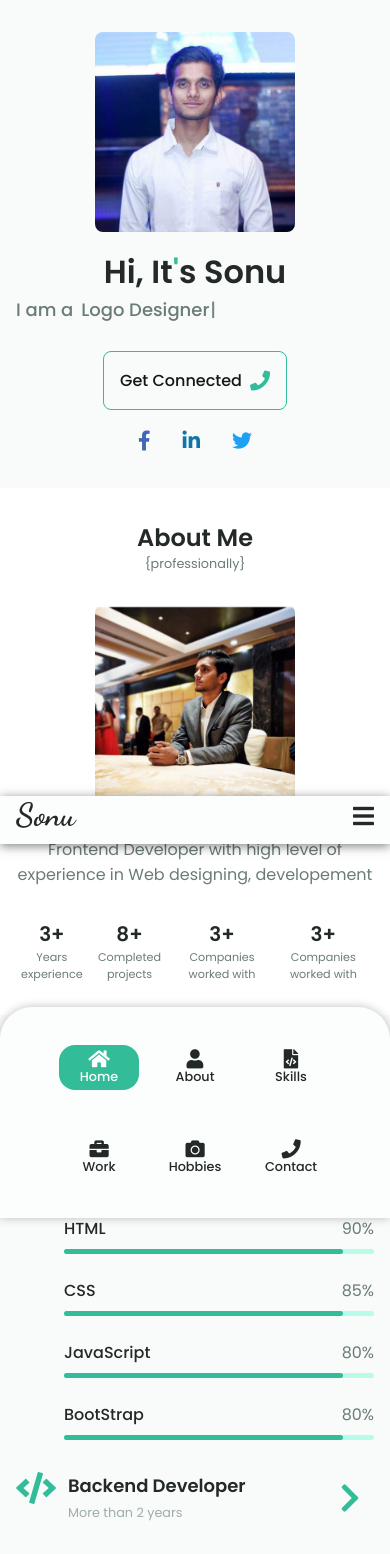
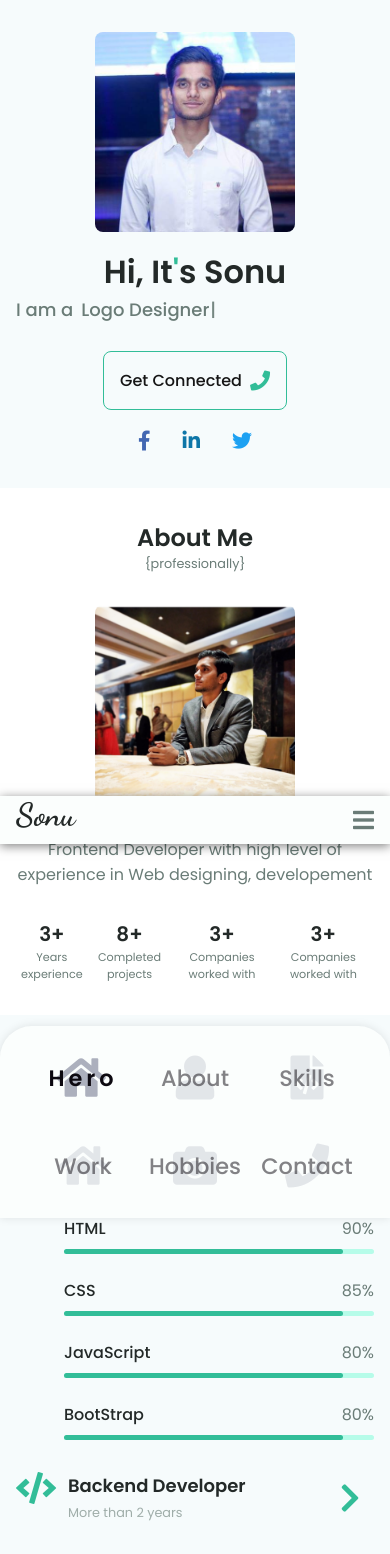
Before and after one commit to SonuAkhtar/Portfolio_react, a React (Vite) app: page / in a window 390 px wide. Shown: the top 1554 px of the page. Built offline with nearby package versions, Linux system fonts and the light colour scheme.

Commit message:
header updated

```diff
--- a/src/App.jsx
+++ b/src/App.jsx
@@ -1,3 +1,4 @@
+// Imported components
 import Header from "./components/Header/Header";
 import Hero from "./components/Hero/Hero";
 import AboutMe from "./components/AboutMe/AboutMe";
@@ -7,6 +8,8 @@ import Works from "./components/Works/Works";
 import Hobbies from "./components/Hobbies/Hobbies";
 import Contact from "./components/Contact/Contact";
 import Footer from "./components/Footer/Footer";
+
+// Imported CSS
 import "./app.css";
 
 function App() {
--- a/src/app.css
+++ b/src/app.css
@@ -27,7 +27,7 @@
   --container-color: #fff;
 
   --body-font: "poppins", sans-serif;
-  --section-background-color: rgba(0, 0, 0, 0.01);
+  --section-background-color: #f6fbfc;
   --big-font-size: 2rem;
   --h1-font-size: 1.5rem;
   --h2-font-size: 1.25rem;
@@ -99,11 +99,9 @@ img {
 }
 
 /*repeated classNamees*/
-
 .section {
   overflow: hidden;
   padding: 1rem 0;
-  background-color: red;
 }
 
 .section_title {
@@ -127,10 +125,8 @@ img {
 }
 
 .container {
-  /* max-width: 768px; */
   margin-left: var(--mb-1-5);
   margin-right: var(--mb-1-5);
-  background-color: yellow;
 }
 
 .grid {
--- a/src/components/Header/Header.jsx
+++ b/src/components/Header/Header.jsx
@@ -1,62 +1,39 @@
-import React, { useState } from "react";
+import React, { useEffect, useState } from "react";
+
+// Imported Component
+import MenuDesk from "../MenuDesk/MenuDesk";
+import MenuMobile from "../MenuMobile/MenuMobile";
+
+// Imported CSS
 import "./header.css";
 
 const Header = () => {
-  const [burgerClick, setBurgerClick] = useState(false);
+  const [menuClick, setMenuClick] = useState(false);
+  const [headerScroll, setHeaderScroll] = useState(false);
+
+  useEffect(() => {
+    window.addEventListener("scroll", () => {
+      setHeaderScroll(window.scrollY > 50);
+    });
+  }, []);
+
   return (
     <>
-      <header className="header" id="header">
-        <div className="header_container">
-          <nav>
-            <div className="nav_logo">
-              <a href="#">Sonu</a>
-            </div>
+      <header className={`header ${headerScroll && "scroll"}`}>
+        <nav>
+          <a className="nav_logo" href="#">
+            Sonu
+          </a>
 
-            <div className="nav_menu" id="nav-menu">
-              <ul className={`nav_list ${burgerClick && "show"}`}>
-                <li className="nav_item">
-                  <a href="#home" className="nav_link active_tab">
-                    <i className="fas fa-home nav_icon" /> Home
-                  </a>
-                </li>
-                <li className="nav_item">
-                  <a href="#about" className="nav_link">
-                    <i className="fas fa-user nav_icon" /> About
-                  </a>
-                </li>
-                <li className="nav_item">
-                  <a href="#skills" className="nav_link">
-                    <i className="fas fa-file-code nav_icon" /> Skills
-                  </a>
-                </li>
-                <li className="nav_item">
-                  <a href="#services" className="nav_link">
-                    <i className="fas fa-briefcase nav_icon" /> Work
-                  </a>
-                </li>
-                <li className="nav_item">
-                  <a href="#portfolio" className="nav_link">
-                    <i className="fas fa-camera nav_icon" /> Hobbies
-                  </a>
-                </li>
-                <li className="nav_item">
-                  <a href="#contact" className="nav_link">
-                    <i className="fas fa-phone nav_icon" /> Contact
-                  </a>
-                </li>
-              </ul>
-            </div>
-            <div className="nav_btns">
-              <div
-                className="nav_toggle"
-                onClick={() => setBurgerClick(!burgerClick)}
-              >
-                <i className={`fas fa-bars ${!burgerClick && "show"}`}></i>
-                <i className={`fas fa-times ${burgerClick && "show"}`}></i>
-              </div>
-            </div>
-          </nav>
-        </div>
+          <div className="menu_icons" onClick={() => setMenuClick(!menuClick)}>
+            <i className={`fas fa-bars ${!menuClick && "show"}`} />
+            <i className={`fas fa-times ${menuClick && "show"}`} />
+          </div>
+
+          <MenuDesk show={menuClick} setShow={setMenuClick} />
+
+          <MenuMobile expand={menuClick} setExpand={setMenuClick} />
+        </nav>
       </header>
     </>
   );
--- a/src/components/Header/header.css
+++ b/src/components/Header/header.css
@@ -1,22 +1,23 @@
 .header {
   width: 100vw;
+  height: var(--header-height);
   position: fixed;
   top: 0;
-  bottom: initial;
   z-index: var(--z-fixed);
   background: var(--body-color);
-  height: var(--header-height);
-  padding: 1rem 0;
-}
-
-.header_container {
-  height: 100%;
+  padding: 1rem;
   display: flex;
   align-items: center;
   justify-content: center;
 }
 
+.header.scroll {
+  box-shadow: 0 -1px 10px rgba(0, 0, 0, 0.25);
+}
+
 nav {
+  position: relative;
+  height: 100%;
   width: 100%;
   max-width: 1200px;
   height: var(--header-height);
@@ -25,91 +26,39 @@ nav {
   align-items: center;
 }
 
-.nav_btns {
-  display: none;
-}
-
-.nav_toggle {
-  display: none;
-  color: var(--title-color);
-  font-weight: var(--font-medium);
-}
-
 .nav_logo {
   font-family: "Dancing Script", cursive;
+  color: var(--title-color);
   font-size: 2rem;
   font-weight: bold;
 }
 
-.nav_logo a {
-  color: var(--title-color);
-}
-
-.nav_logo a:hover {
+.nav_logo:hover {
   color: var(--first-color);
 }
 
-.nav_list {
-  display: flex;
-  align-items: center;
-  justify-content: center;
-  gap: 2rem;
+.menu_icons {
+  position: relative;
 }
 
-.nav_link {
-  display: flex;
-  flex-direction: column;
-  align-items: center;
-  padding: 0 0.5rem;
-  border-radius: 1rem;
-  box-shadow: inset 0 0 0 0 var(--first-color);
-  font-size: var(--small-font-size);
-  color: var(--title-color);
-  font-weight: var(--font-medium);
-  transition: 0.4s;
+.menu_icons i {
+  position: absolute;
+  top: 50%;
+  right: 0;
+  transform: translateY(-50%);
+  z-index: var(--z-fixed);
+  font-size: 1.5rem;
+  scale: 0;
+  transition: all 0.5s ease;
+  cursor: pointer;
 }
 
-.nav_link:hover {
-  box-shadow: inset 100px 0 0 0 var(--first-color);
-  color: #fff;
-  transition: 0.5s;
-}
-
-.nav_icon {
-  display: none;
-  font-size: 1.2rem;
-}
-
-.nav_close {
-  position: absolute;
-  right: 1.3rem;
-  bottom: 0.5rem;
-  font-size: 1.5rem;
-  cursor: pointer;
-  color: var(--first-color);
-}
-
-.nav_close:hover {
-  color: var(--first-color-alt);
-}
-
-.active_tab {
-  background: var(--first-color);
-  color: #fff !important;
-}
-
-.active_link {
-  background: var(--first-color);
-  color: #fff !important;
-}
-
-.scroll_header {
-  box-shadow: 0 -1px 10px rgba(0, 0, 0, 0.25);
+.menu_icons i.show {
+  scale: 1;
 }
 
 @media screen and (max-width: 767px) {
   .header {
-    padding: 1rem;
     bottom: 0;
     top: auto;
     box-shadow: 0 2px 10px rgba(0, 0, 0, 0.5);
@@ -120,60 +69,4 @@ nav {
     width: 100%;
     z-index: var(--z-fixed);
   }
-
-  .nav_list {
-    position: fixed;
-    bottom: 3rem;
-    left: 0;
-    background: var(--body-color);
-    width: 100%;
-    height: 25vh;
-    padding: 1.5rem;
-    display: flex;
-    flex-wrap: wrap;
-    justify-content: center;
-    gap: 1rem;
-    border-radius: 2rem 2rem 0 0;
-    box-shadow: 0 0 10px rgba(0, 0, 0, 0.25);
-    transform: translateY(50vh);
-    transition: all 0.5s ease;
-    z-index: 1;
-  }
-
-  .nav_list.show {
-    transform: translateY(0);
-  }
-
-  .nav_link {
-    width: 80px;
-    padding: 0.25rem 0.75rem;
-  }
-
-  .nav_icon {
-    display: block;
-    font-size: 1.2rem;
-  }
-
-  .nav_btns {
-    display: block;
-  }
-
-  .nav_toggle {
-    display: block;
-  }
-
-  .nav_toggle i {
-    font-size: 1.5rem;
-    position: absolute;
-    right: 1rem;
-    bottom: 1rem;
-    z-index: var(--z-fixed);
-    transform: scale(0);
-    transition: all 0.5s ease;
-  }
-
-  .nav_toggle i.show {
-    display: block;
-    transform: scale(1);
-  }
 }
--- a/src/components/MenuDesk/MenuDesk.jsx
+++ b/src/components/MenuDesk/MenuDesk.jsx
@@ -4,25 +4,25 @@ import React, { useState } from "react";
 import "./menuDesk.css";
 
 const MenuDesk = ({ show, setShow }) => {
-  const [circlePos, setCirclePos] = useState("three");
+  const [menuItem, setMenuItem] = useState("three");
 
   const menuDeskItems = [
     { id: 0, class: "one", number: "01", name: "About", href: "#about" },
     { id: 1, class: "two", number: "02", name: "Skills", href: "#skills" },
-    { id: 2, class: "three", number: "03", name: "Home", href: "#" },
+    { id: 2, class: "three", number: "03", name: "Hero", href: "#" },
     { id: 3, class: "four", number: "04", name: "Work", href: "#work" },
     { id: 4, class: "five", number: "05", name: "Hobbies", href: "#hobbies" },
     { id: 5, class: "six", number: "06", name: "Contact", href: "#contact" },
   ];
 
   const handleMenuClick = (val) => {
-    setCirclePos(val);
+    setMenuItem(val);
     setShow(false);
   };
 
   return (
     <div className={`menuDesk_container ${show && "show"}`}>
-      <div className={`menuDesk_circle ${circlePos}`}>
+      <div className={`menuDesk_circle ${menuItem}`}>
         {menuDeskItems.map((item, i) => (
           <div
             key={i}
@@ -34,13 +34,13 @@ const MenuDesk = ({ show, setShow }) => {
             <div className="menuDesk_dot">
               <i
                 className={`far fa-dot-circle ${
-                  circlePos == item.class && "active"
+                  menuItem == item.class && "active"
                 }`}
               />
             </div>
             <a
               href={item.href}
-              className={`menuDesk_text ${circlePos == item.class && "active"}`}
+              className={`menuDesk_text ${menuItem == item.class && "active"}`}
             >
               <span className="number">{item.number}</span>
               <span className="name">{item.name}</span>
--- /dev/null
+++ b/src/components/MenuMobile/MenuMobile.jsx
@@ -0,0 +1,77 @@
+import React, { useState } from "react";
+import "./menuMobile.css";
+
+const MenuMobile = ({ expand, setExpand }) => {
+  const [menuItem, setMenuItem] = useState("one");
+
+  const menuMobileItems = [
+    {
+      id: 0,
+      class: "one",
+      icon: "fas fa-home",
+      name: "Hero",
+      href: "#",
+    },
+    {
+      id: 1,
+      class: "two",
+      icon: "fas fa-user",
+      name: "About",
+      href: "#about",
+    },
+    {
+      id: 2,
+      class: "three",
+      icon: "fas fa-file-code",
+      name: "Skills",
+      href: "#skills",
+    },
+
+    {
+      id: 3,
+      class: "four",
+      icon: "fas fa-home",
+      name: "Work",
+      href: "#work",
+    },
+    {
+      id: 4,
+      class: "five",
+      icon: "fas fa-camera",
+      name: "Hobbies",
+      href: "#hobbies",
+    },
+    {
+      id: 5,
+      class: "six",
+      icon: "fas fa-phone",
+      name: "Contact",
+      href: "#contact",
+    },
+  ];
+
+  const handleMenuClick = (val) => {
+    setMenuItem(val);
+    setExpand(false);
+  };
+
+  return (
+    <div className={`menuMobile_container ${expand && "expand"}`}>
+      <ul className={`${expand && "expand"}`}>
+        {menuMobileItems.map((item, i) => (
+          <li key={i} onClick={() => handleMenuClick(item.class)}>
+            <a
+              href={item.href}
+              className={`${menuItem == item.class && "active"}`}
+            >
+              <i className={`${item.icon} ${item.class}`} />
+              <span>{item.name}</span>
+            </a>
+          </li>
+        ))}
+      </ul>
+    </div>
+  );
+};
+
+export default MenuMobile;
--- /dev/null
+++ b/src/components/MenuMobile/menuMobile.css
@@ -0,0 +1,71 @@
+.menuMobile_container {
+  display: none;
+}
+
+/* Responsive design for mobile */
+@media screen and (max-width: 600px) {
+  .menuMobile_container {
+    display: flex;
+    align-items: center;
+    justify-content: center;
+    position: fixed;
+    bottom: 3rem;
+    left: 0;
+    background: var(--body-color);
+    width: 100%;
+    height: max-content;
+    padding: 3rem 1rem;
+    border-radius: 2rem 2rem 0 0;
+    box-shadow: 0 0 10px rgba(0, 0, 0, 0.1);
+    transform: translateY(50vh);
+    transition: all 0.5s ease;
+    z-index: 1;
+  }
+
+  .menuMobile_container.expand {
+    transform: translateY(0);
+  }
+
+  .menuMobile_container ul {
+    display: flex;
+    flex-wrap: wrap;
+    justify-content: center;
+    gap: 2rem;
+    row-gap: 5rem;
+  }
+
+  .menuMobile_container ul a {
+    position: relative;
+    width: 80px;
+    padding: 0.25rem 0.75rem;
+    display: flex;
+    flex-direction: column;
+    align-items: center;
+    justify-content: center;
+  }
+
+  .menuMobile_container a span,
+  .menuMobile_container a i {
+    position: absolute;
+  }
+
+  .menuMobile_container a span {
+    font-size: 1.4rem;
+    font-weight: 500;
+    color: #0c0910;
+    opacity: 0.5;
+  }
+
+  .menuMobile_container a i {
+    font-size: 2.75rem;
+    color: #acb0bd;
+    opacity: 0.3;
+  }
+
+  .menuMobile_container ul a.active span,
+  .menuMobile_container ul a.active i {
+    opacity: 1;
+    letter-spacing: 4px;
+    font-weight: 600;
+  }
+}
```
Also changed, not shown: src/components/MenuDesk/menuDesk.css (+9 -2 lines).
